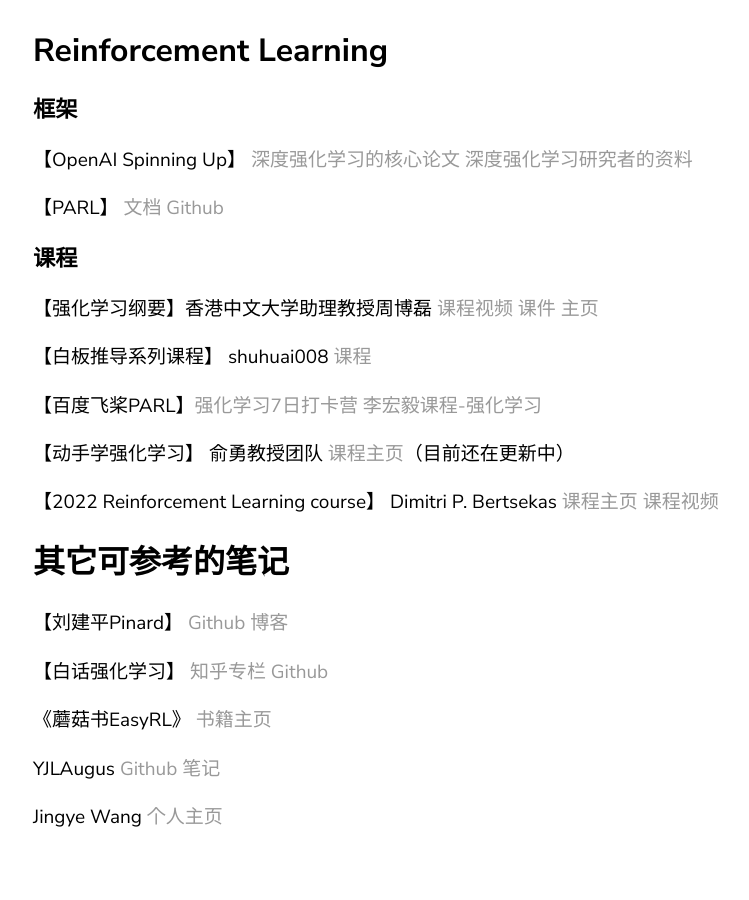
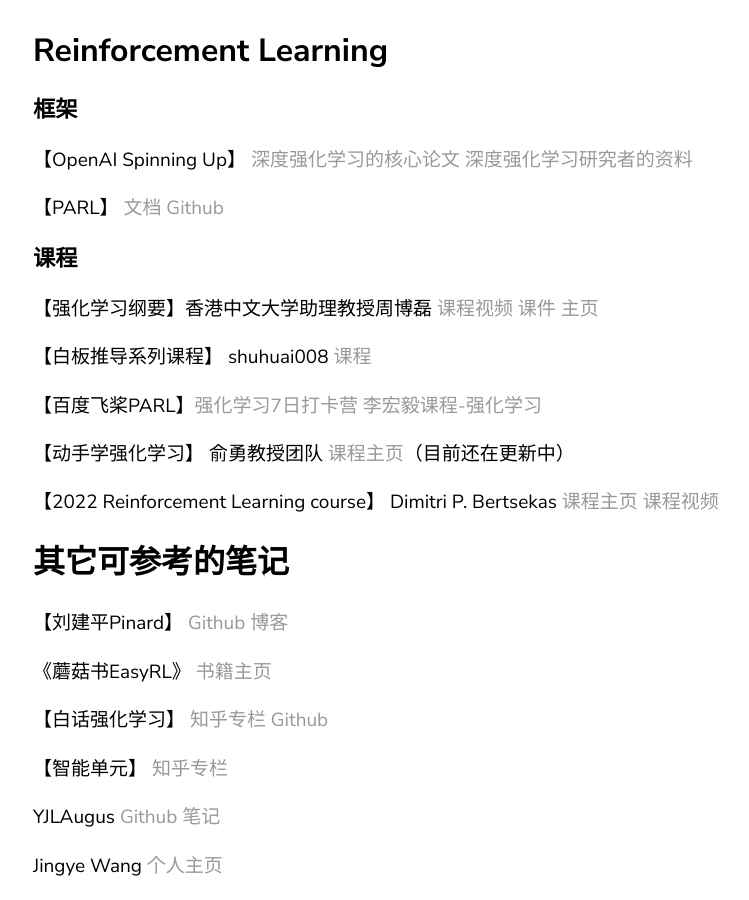
Before and after one commit to RaeChim/RaeChim.github.io, a Jekyll site: the page built from _posts/2022-05-27-ML.md, in a window 1280 px wide and 900 px high, scrolled down 820 px. Shown: the whole window, without its empty margins (67-816 px from the left). Built offline with Jekyll 4.4.1, drawn with Linux system fonts in a browser that asks for light colours; before the commit the page ends 1672 px from its top, so only the background shows below that.

Commit message:
Update 2022-05-27-ML.md

```diff
--- a/_posts/2022-05-27-ML.md
+++ b/_posts/2022-05-27-ML.md
@@ -46,9 +46,11 @@
 
 【刘建平Pinard】 [Github](https://github.com/ljpzzz/machinelearning) [博客](https://www.cnblogs.com/pinard)
 
+《蘑菇书EasyRL》 [书籍主页](https://datawhalechina.github.io/easy-rl/#/)
+
 【白话强化学习】 [知乎专栏](https://www.zhihu.com/column/c_1215667894253830144) [Github](https://github.com/louisnino/RLcode)
 
-《蘑菇书EasyRL》 [书籍主页](https://datawhalechina.github.io/easy-rl/#/)
+【智能单元】 [知乎专栏](https://www.zhihu.com/column/intelligentunit)
 
 YJLAugus [Github](https://github.com/YJLAugus/Reinforcement-Learning-Notes) [笔记](https://www.yuque.com/yjlaugus/reinforcement-learning-notes)
 
```
